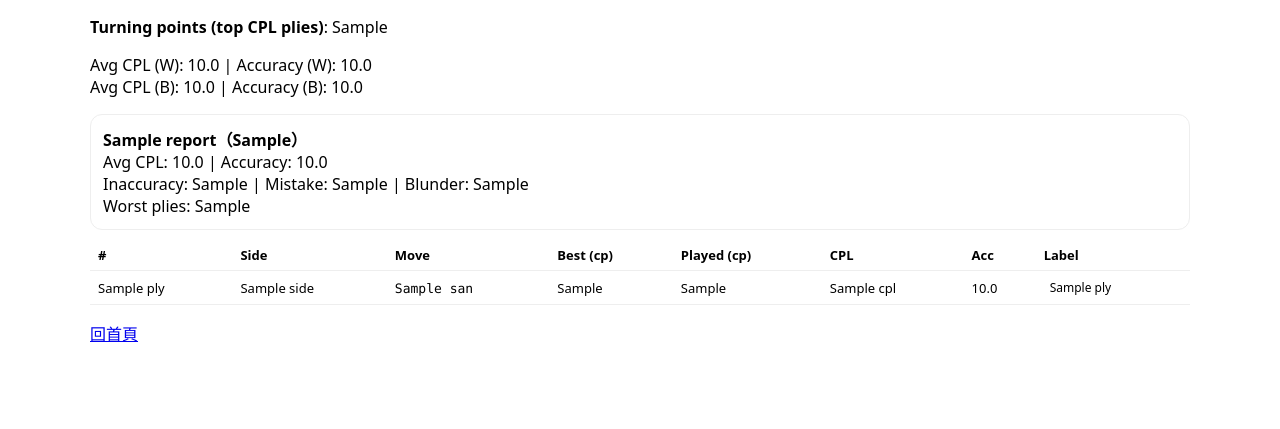
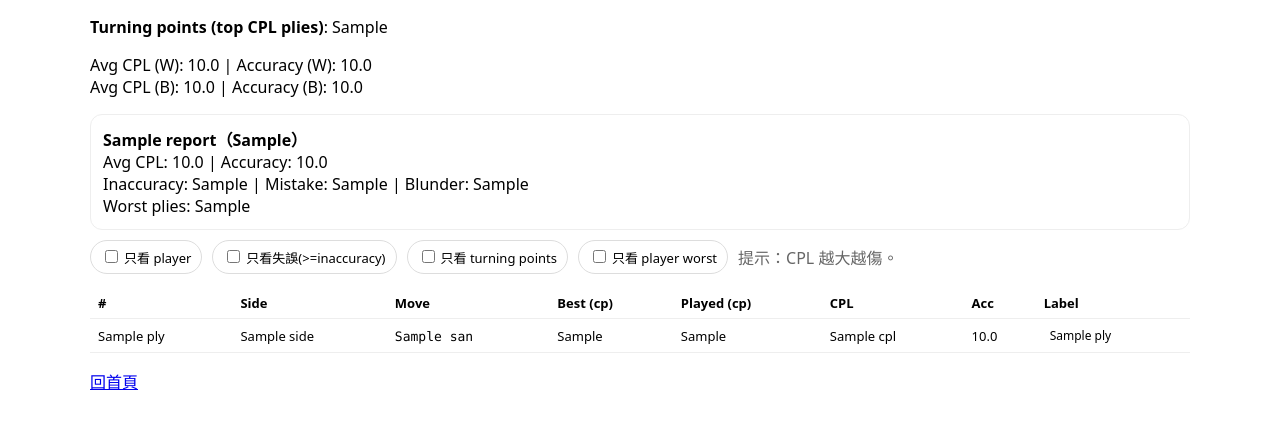
Before and after one commit to orange0730/ChessDNA, a FastAPI app: template chessdna/templates/report.html in a window 1280 px wide. Shown: the part 251-680 px from the top of the page. Run offline with FastAPI, Linux system fonts and the light colour scheme; the template is opened without the code that fills it: most values are stand-ins (such as "Sample title", 1, 10 or a date in 2020).

Commit message:
Frontend: highlight turning points/worst + add table filters

```diff
--- a/chessdna/templates/report.html
+++ b/chessdna/templates/report.html
@@ -15,7 +15,39 @@
     .mistake{background:#ffe0b2;}
     .blunder{background:#ffccbc;}
     code{font-family:ui-monospace, SFMono-Regular, Menlo, Monaco, Consolas, 'Liberation Mono', 'Courier New', monospace;}
+
+    .filters{display:flex;gap:10px;flex-wrap:wrap;align-items:center;margin:10px 0 14px;}
+    .chip{border:1px solid #ddd;border-radius:999px;padding:6px 10px;background:#fff;cursor:pointer;font-size:13px;}
+    .chip input{margin-right:6px;}
+
+    tr.tp{background:#fff3e0;}
+    tr.worst{background:#ffebee;}
+    tr.playerRow td:first-child{font-weight:700;}
+
+    .muted{color:#666;}
   </style>
+
+  <script>
+    function applyFilters(gameIndex){
+      const root=document.getElementById('game-'+gameIndex);
+      if(!root) return;
+
+      const onlyPlayer = root.querySelector('input[data-filter="onlyPlayer"]').checked;
+      const onlyBad    = root.querySelector('input[data-filter="onlyBad"]').checked;
+      const onlyTP     = root.querySelector('input[data-filter="onlyTP"]').checked;
+      const onlyWorst  = root.querySelector('input[data-filter="onlyWorst"]').checked;
+
+      const rows = root.querySelectorAll('tbody tr[data-ply]');
+      rows.forEach(r=>{
+        let show=true;
+        if(onlyPlayer && r.dataset.isPlayer !== '1') show=false;
+        if(onlyBad && !(r.dataset.label==='inaccuracy' || r.dataset.label==='mistake' || r.dataset.label==='blunder')) show=false;
+        if(onlyTP && r.dataset.isTurning !== '1') show=false;
+        if(onlyWorst && r.dataset.isWorst !== '1') show=false;
+        r.style.display = show ? '' : 'none';
+      });
+    }
+  </script>
 </head>
 <body>
   <h1>ChessDNA Report</h1>
@@ -64,6 +96,15 @@
       </div>
     {% endif %}
 
+    <div id="game-{{ loop.index }}">
+      <div class="filters">
+        <label class="chip"><input type="checkbox" data-filter="onlyPlayer" onchange="applyFilters({{ loop.index }})" {% if report.player_name %}{% else %}disabled{% endif %}/>只看 player</label>
+        <label class="chip"><input type="checkbox" data-filter="onlyBad" onchange="applyFilters({{ loop.index }})"/>只看失誤(>=inaccuracy)</label>
+        <label class="chip"><input type="checkbox" data-filter="onlyTP" onchange="applyFilters({{ loop.index }})"/>只看 turning points</label>
+        <label class="chip"><input type="checkbox" data-filter="onlyWorst" onchange="applyFilters({{ loop.index }})" {% if report.player_name %}{% else %}disabled{% endif %}/>只看 player worst</label>
+        <span class="muted">提示：CPL 越大越傷。</span>
+      </div>
+
       <table>
         <thead>
           <tr>
@@ -79,7 +120,18 @@
         </thead>
         <tbody>
           {% for p in g.plies %}
-          <tr>
+            {% set is_turning = (p.ply in g.turning_points) %}
+            {% set is_worst = (report.player_name and (p.ply in g.player_worst)) %}
+            {% set is_player = (report.player_name and g.player_side and (p.side == g.player_side)) %}
+            <tr
+              data-ply="{{ p.ply }}"
+              data-side="{{ p.side }}"
+              data-label="{{ p.label }}"
+              data-is-turning="{{ 1 if is_turning else 0 }}"
+              data-is-worst="{{ 1 if is_worst else 0 }}"
+              data-is-player="{{ 1 if is_player else 0 }}"
+              class="{% if is_turning %}tp{% endif %} {% if is_worst %}worst{% endif %} {% if is_player %}playerRow{% endif %}"
+            >
               <td>{{ p.ply }}</td>
               <td>{{ p.side }}</td>
               <td><code>{{ p.san }}</code></td>
@@ -92,6 +144,7 @@
           {% endfor %}
         </tbody>
       </table>
+    </div>
   {% endfor %}
 
   <p><a href="/">回首頁</a></p>
```
Lines whose indentation alone changed are shown as unchanged.
